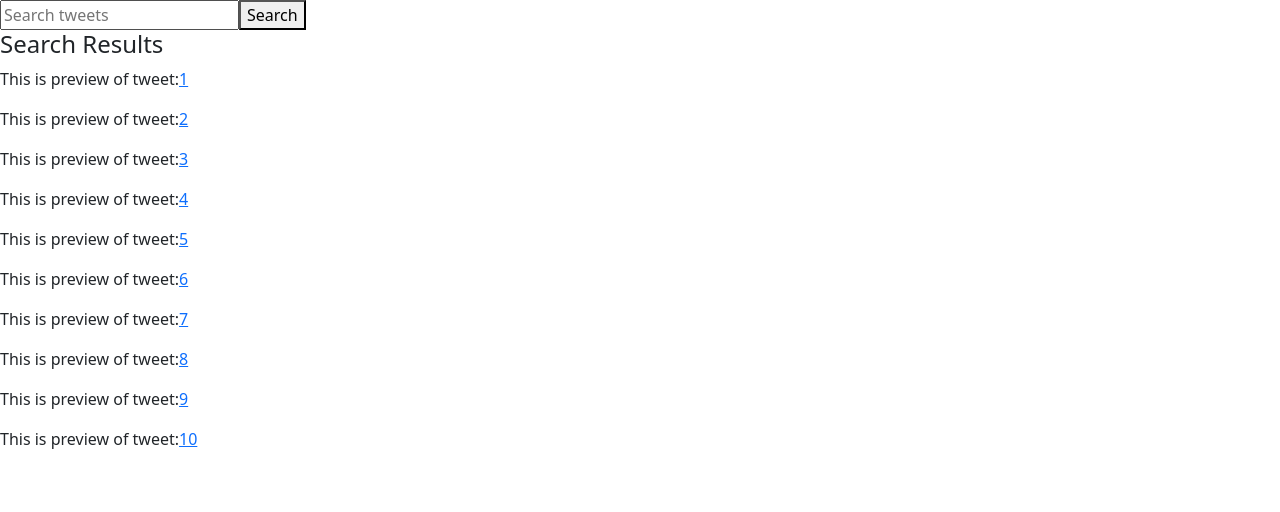
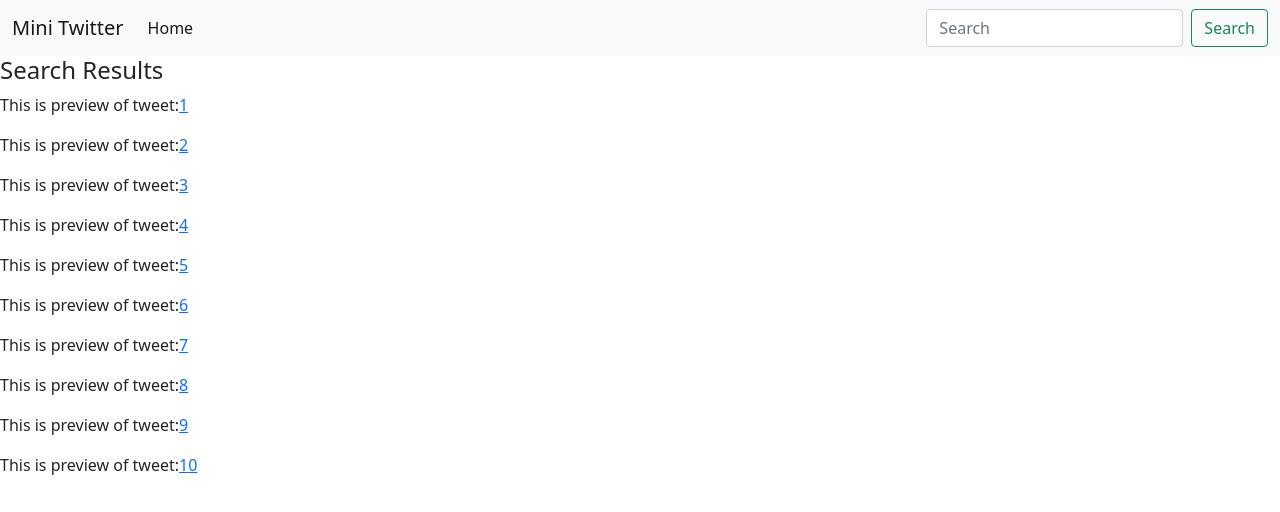
Before and after one commit to tuttiamore/mini_twitter, a React (Create React App) app: page /search in a window 1280 px wide. Shown: the top 512 px of the page. Built offline with nearby package versions, Linux system fonts and the light colour scheme.

Commit message:
implemented navbar with bootstrap

```diff
--- a/src/App.js
+++ b/src/App.js
@@ -10,6 +10,8 @@
 import UserInfo from "./UserInfo";
 import mockTweetData from "./mockTweetData.js";
 import mockUserInfo from "./mockUserInfo.js";
+
+
 
 function App() {
   const [tweets, setTweets] = useState(mockTweetData);
--- a/src/Navbar.js
+++ b/src/Navbar.js
@@ -15,18 +15,27 @@
 
 
       {/*Search bar -> filter through the tweets in state "tweets" and display component "SearchResults"  */}
-        <form onSubmit={handleSubmit}>
-          <label>
-            <span className="visually-hidden">Search tweets</span>
-          </label>
-          <input
-            type="text"
-            id="search"
-            placeholder="Search tweets"
-            name="searchQueryInput"
-            />
-          <button type="submit">Search</button>
-        </form>
+
+        <nav class="navbar navbar-expand-lg navbar-light bg-light">
+  <div class="container-fluid">
+    <a class="navbar-brand" href="#">Mini Twitter</a>
+    <button class="navbar-toggler" type="button" data-bs-toggle="collapse" data-bs-target="#navbarSupportedContent" aria-controls="navbarSupportedContent" aria-expanded="false" aria-label="Toggle navigation">
+      <span class="navbar-toggler-icon"></span>
+    </button>
+    <div class="collapse navbar-collapse" id="navbarSupportedContent">
+      <ul class="navbar-nav me-auto mb-2 mb-lg-0">
+        <li class="nav-item">
+          <a class="nav-link active" aria-current="page" href="#">Home</a>
+        </li>
+      </ul>
+      <form class="d-flex" onSubmit={handleSubmit}>
+        <input class="form-control me-2" type="search" placeholder="Search" aria-label="Search" name="searchQueryInput" />
+        <button class="btn btn-outline-success" type="submit">Search</button>
+      </form>
+    </div>
+  </div>
+</nav>
+
 
 
       {/* User icon -> display userInfo on click */}
--- a/src/SearchResults.js
+++ b/src/SearchResults.js
@@ -9,7 +9,7 @@
     const tweetLowerCase=tweet.text.toLowerCase();
     const searchQueryLowerCase=searchQuery.toLowerCase();
     return tweetLowerCase.includes(searchQueryLowerCase);
-
+    console.log(filterTweets);
   })
 
 
```
